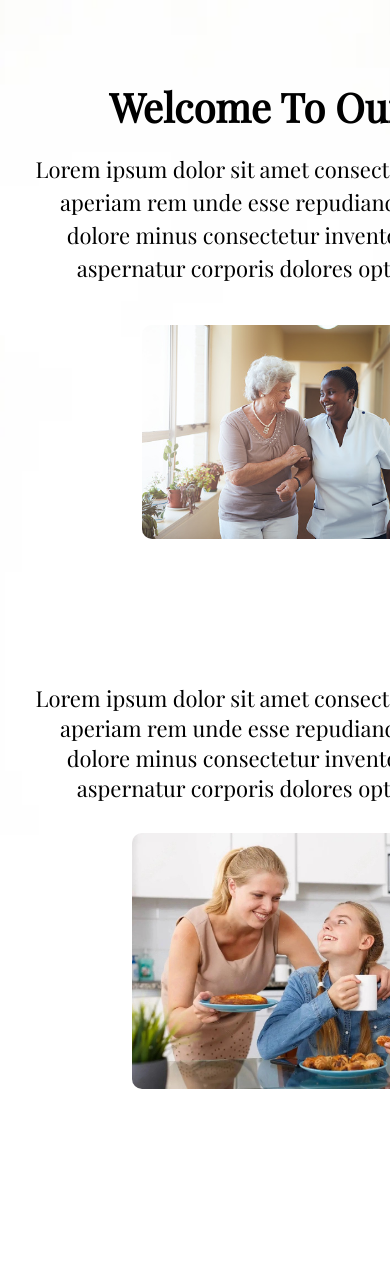
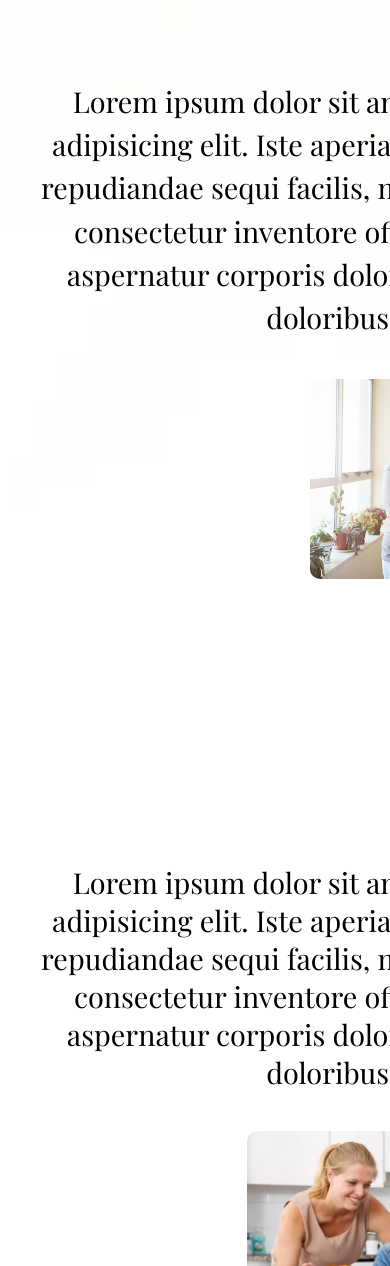
Before and after one commit to AdedoyinMatread40/Matread-Website, a React (Create React App) app: page /about in a window 390 px wide. Shown: the top 1266 px of the page. Built offline with nearby package versions, Linux system fonts and the light colour scheme.

Commit message:
Resized About Us Page Possibly not done yet

```diff
--- a/src/Components/AboutDescription.js
+++ b/src/Components/AboutDescription.js
@@ -8,11 +8,11 @@ function AboutDescription (){
 
 
     return(
-        <div className="about-con">
-            <div className="major-content" style={{ backgroundImage: `url(${whiteBack})`}}>
+        <div className="about-con" style={{ backgroundImage: `url(${whiteBack})`}}>
+            <div className="major-content">
              <div className="about-1">
                 <div className="hero-content">
-                    <h2>Welcome To Our Website</h2>
+
                     <p>Lorem ipsum dolor sit amet consectetur adipisicing elit. Iste aperiam rem unde esse repudiandae sequi facilis, modi dolore minus consectetur inventore officia libero cum aspernatur corporis dolores optio, neque doloribus!</p>
                 </div>
                 <div className="about-info-1-image">
--- a/src/Components/ContactInfo.js
+++ b/src/Components/ContactInfo.js
@@ -12,7 +12,7 @@ function ContactInfo()
             <div className="main-contact">
                 <FontAwesomeIcon className="icon-home" icon={faHouseUser}  size="7x" color="blue"/>
                 <div className="plus-info">
-                    <p>Office Number:</p>
+                    <p>Office Numbers:</p>
                     <p>{companyInfo.phone1}</p>
                     <p>{companyInfo.phone2}</p>
                     <p className="dots">....................................................................</p>
--- a/src/ContactUs.css
+++ b/src/ContactUs.css
@@ -60,9 +60,9 @@ body{
 
 }
 
-@media screen and (max-width: 276px) {
+@media screen and (max-width: 277px) {
   .page-title{
-    width: 380vw;
+    width: 400vw;
     font-size: 10em !important;
   }
 
--- a/src/cssFiles/AboutDescription.css
+++ b/src/cssFiles/AboutDescription.css
@@ -4,6 +4,11 @@
     padding: 0px;
     background-color: #ffff;
     box-sizing: border-box;
+    height: 100vh;
+    overflow: hidden;
+    background-size: cover;
+    background-repeat: no-repeat;
+    background-position: center center;
 }
 
 .about-1{
@@ -12,7 +17,7 @@
 
 .about-2{
     display: flex;
-    margin-top: 80px;
+    margin-top: 110px;
 }
 
 .about-2 .hero-content2{
@@ -24,12 +29,9 @@
     position: relative;
     padding: 5rem 4rem;
     font-family: "Playfair Display", Georgia, serif;
-    background-size: cover;
-    background-repeat: no-repeat;
-    background-position: center center;
     justify-content: center;
     align-items: center;
-    height: 80vh;
+    height: 100vh;
 }
 
 .hero-content{
@@ -39,14 +41,14 @@
 }
 
 .hero-content h2{
-    font-size: 30px;
+    font-size: 1em;
     margin-bottom: 20px;
     text-align: center;
 }
 
 .hero-content p{
     text-align: center;
-    font-size: 17px;
+    font-size: 1.4em;
     line-height: 1.5;
     margin-bottom: 40px;
 }
@@ -59,13 +61,19 @@
 
 .hero-content2 p{
     text-align: center;
+    font-size: 1.4em;
 }
 
 .about-info-1-image{
     flex: 1;
     width: 70%;
-    margin: auto;
 
+
+}
+
+#first_img{
+    position: relative;
+    left: 400px;
 }
 
 .about-info-2-image{
@@ -74,16 +82,51 @@
     margin: auto;
 }
 
-#first_img{
+#first_img, #second_img{
     width: 60%;
     height: auto;
     border-radius: 10px;
+    transition: transform .5s;
 }
 
-#second_img{
-    width: 60%;
-    height: auto;
-    border-radius: 10px;
+#first_img:hover, #second_img:hover{
+    transform: scale(1.1);
+ }
+
+@media screen and (max-width: 1935px){
+    #first_img{
+        position: relative;
+        left: 300px;
+    }
+ }
+
+ @media screen and (max-width: 1509px){
+    .major-content{
+        height: 70vh;
+    }
+ }
+
+ @media screen and (max-width: 1489px){
+    #first_img{
+        position: relative;
+        left: 270px;
+    }
+ }
+
+@media screen and (max-width: 1251px){
+    .major-content{
+        height: 90vh;
+    }
+
+    #first_img{
+        position: relative;
+        left: 150px;
+    }
+
+    .about-2{
+        margin-top: 300px;
+    }
+
 }
 
 @media screen and (max-width: 875px){
@@ -93,21 +136,77 @@
     }
 }
 
+@media screen and (max-width: 851px){
+    #first_img{
+        width: 300px;
+        left: 50px;
+    }
+
+    #second_img{
+        width: 300px;
+    }
+}
+
+@media screen and (max-width: 851px){
+    .about-con{
+        height: 150vh;
+    }
+
+    .about-2{
+        margin-top: 370px;
+    }
+}
+
+@media screen and (max-width: 616px){
+    .about-2{
+        margin-top: 220px;
+    }
+
+    .hero-content p{
+        font-size: 1.2em;
+    }
+
+    .hero-content2 p{
+
+        font-size: 1.2em;
+    }
+}
+
 @media screen and (max-width: 530px){
     .about-con{
         width: 119.8vw;
-        height: 70vh;
+        height: 160vh;
+    }
+
+    .about-2{
+        margin-top: 390px;
     }
 }
 
 @media screen and (max-width: 491px){
     .about-con{
         width: 153vw;
-        height: 90vh;
+        height: 170vh;
+    }
+
+    .hero-content p{
+        font-size: 1.7em;
+    }
+
+    .hero-content2 p{
+
+        font-size: 1.7em;
     }
 
     .about-2{
-        margin-top: 30%;
+        margin-top: 450px;
+    }
+}
+
+@media screen and (max-width: 439px){
+
+    .about-2{
+        margin-top: 60px;
     }
 }
 
@@ -178,37 +277,33 @@
         justify-content: center;
         flex-direction: column-reverse;
         align-items: center;
+        margin-top: 300px;
     }
 
     .about-1 .about-info-1-image{
         position: relative;
-        left: 78px;
-        width: 100%;
+        right: 50px;
+        width: 300px;
      }
-
-    .hero-content h2{
-        text-align: center;
-        font-size: 40px;
-    }
 
     .hero-content p{
         text-align: center;
-        font-size: 22px;
+        font-size: 1.8em;
     }
 
     .hero-content2 p{
         position: relative;
         text-align: center;
         bottom: 110px;
-        font-size: 22px;
+        font-size: 1.8em;
     }
 
-    #second_img{
+    .about-2 .about-info-2-image{
         position: relative;
+        width: 300px;
         top: 10px;
-        left: 68px;
-        margin: 0;
-        padding: 0;
+        left: 10px;
+
     }
 
 }
@@ -251,8 +346,13 @@
 @media screen and (max-width: 362px){
     .about-con{
         width: 194.5vw;
+        height: 170vh;
+    }
 
+    .about-2{
+        margin-top: 500px;
     }
+
 }
 
 @media screen and (max-width: 360px) and (max-height: 740px){
@@ -282,8 +382,33 @@
 
 @media screen and (max-width: 314px){
     .about-con{
-        width: 276vw;
-        height: 150vh;
+        width: 283vw;
+        height: 200vh;
+    }
+
+    .about-2{
+        margin-top: 500px;
+    }
+
+    .about-1 .about-info-1-image{
+        position: relative;
+        right: 50px;
+        width: 300px;
+     }
+
+    .hero-content p{
+        font-size: 2.4em;
+    }
+
+    .hero-content2 p{
+        font-size: 2.4em;
+    }
+
+    .about-2 .about-info-2-image{
+        position: relative;
+        width: 300px;
+        top: 10px;
+        left: 10px;
     }
 }
 
@@ -303,7 +428,7 @@
 
 @media screen and (max-width: 277px){
     .about-con{
-        width: 389vw;
+        width: 400vw;
         height: 530vh;
     }
 
@@ -312,8 +437,18 @@
     }
 
     .about-1 .about-info-1-image{
-        left: 136px;
-        width: 100%;
+        right: 130px;
+
+     }
+     #first_img{
+        height: 400px;
+        width: 500px;
+     }
+
+     #second_img{
+        height: 400px;
+        width: 500px;
+
      }
 
     .hero-content h2{
@@ -329,225 +464,7 @@
         font-size: 80px;
     }
 
-    #second_img{
-        top: 10px;
-        left: 18px;
-        width: 100%;
-    }
+    .about-2 .about-info-2-image{
+        margin-right: 440px;
+     }
 }
-
-/*
-@media screen and (max-width: 430px) and (max-height: 932px){
-    .about-con{
-        width: 172vw;
-        height: 140vh;
-    }
-
-
-    .footer{
-        margin-top: 70%;
-        height: 180vh;
-    }
-
-    .about-1{
-        justify-content: center;
-        flex-direction: column;
-        align-items: center;
-    }
-
-    .about-1 .about-info-1-image{
-        position: relative;
-        left: 78px;
-        width: 100%;
-     }
-
-     .hero-content h2{
-        text-align: center;
-        font-size: 40px;
-    }
-
-    .hero-content p{
-        text-align: center;
-        font-size: 22px;
-    }
-
-    .about-2{
-        justify-content: center;
-        flex-direction: column-reverse;
-        align-items: center;
-    }
-
-    .hero-content2 p{
-        position: relative;
-        text-align: center;
-        bottom: 110px;
-        font-size: 22px;
-    }
-
-    #second_img{
-        position: relative;
-        top: 10px;
-        left: 55px;
-    }
-
-
-}
-
-@media screen and (max-width: 414px) and (max-height: 896px){
-    .about-con{
-        width: 190vw;
-        height: 140vh;
-    }
-
-    .about-1{
-        justify-content: center;
-        flex-direction: column;
-        align-items: center;
-    }
-
-    .about-1 .about-info-1-image{
-        position: relative;
-        left: 78px;
-        width: 100%;
-     }
-
-     .hero-content h2{
-        text-align: center;
-        font-size: 40px;
-    }
-
-    .hero-content p{
-        text-align: center;
-        font-size: 22px;
-    }
-
-    .about-2{
-        justify-content: center;
-        flex-direction: column-reverse;
-        align-items: center;
-    }
-
-    .hero-content2 p{
-        position: relative;
-        text-align: center;
-        bottom: 110px;
-        font-size: 22px;
-    }
-
-    #second_img{
-        position: relative;
-        top: 10px;
-        left: 63px;
-    }
-
-}
-
-@media screen and (max-width: 430px) and (max-height: 932px){
-    .about-con{
-        width: 150vw;
-
-    }
-
-    .hero-content2 p{
-        position: relative;
-        bottom: 110px;
-        font-size: 18px;
-    }
-
-    #second_img{
-        position: relative;
-        bottom: 20px;
-        width: 100%;
-    }
-
-    #first_img{
-        width: 100%;
-    }
-}
-
-/*
-
-@media screen and (max-width: 850px){
-    .about-2 .hero-content2{
-        top: 50px;
-    }
-}
-
-
-@media screen and (max-width: 666px){
-
-
-    .about-con{
-        width: 109vw;
-    }
-
-
-    .about-1{
-        justify-content: center;
-        flex-direction: column;
-        align-items: center;
-    }
-
-    .about-2{
-        justify-content: center;
-        flex-direction: column-reverse;
-        align-items: center;
-    }
-
-    .about-1 .about-info-1-image{
-       position: relative;
-       left: 112px;
-       width: 100%;
-    }
-
-    .hero-content h2{
-        text-align: center;
-        font-size: 20px;
-    }
-
-    .hero-content p{
-        text-align: center;
-        font-size: 15px;
-
-    }
-
-    .about-2 .hero-content2{
-        position: relative;
-        text-align: center;
-        top: 40px;
-    }
-
-    .about-info-2-image{
-        position: relative;
-        top: 80px;
-        left: 112px;
-        width: 100%;
-    }
-
-
-}
-
-/*
-
-@media screen and (max-width: 530px){
-    .about-con{
-        width: 120vw;
-
-    }
-
-    .hero-content h2{
-        text-align: center;
-        font-size: 40px;
-    }
-
-    .hero-content p{
-        text-align: center;
-        font-size: 20px;
-
-    }
-
-    .hero-content2 p{
-        font-size: 20px;
-    }
-}
-*/
--- a/src/cssFiles/Footer.css
+++ b/src/cssFiles/Footer.css
@@ -12,7 +12,7 @@
 
 @media screen and (max-width: 491px){
     .footer{
-        width: 152vw;
+        width: 153vw;
         height: 70vh;
     }
 }
@@ -194,7 +194,7 @@ hr{
 
 @media screen and (max-width: 362px) {
     .footer{
-        width: 200vw;
+        width: 202vw;
 
     }
 }
@@ -219,6 +219,24 @@ hr{
     .footer{
         width: 400vw;
         height: 130vh;
+    }
+
+    h4{
+        font-size: 6rem !important;
+    }
+
+
+    .sb_footer-links_div p{
+        font-size: 4rem !important;
+        margin-top: 70px;
+
+
+    }
+
+
+
+    .sb_footer-copyright p{
+        font-size: 4rem;
 
     }
 }
```
